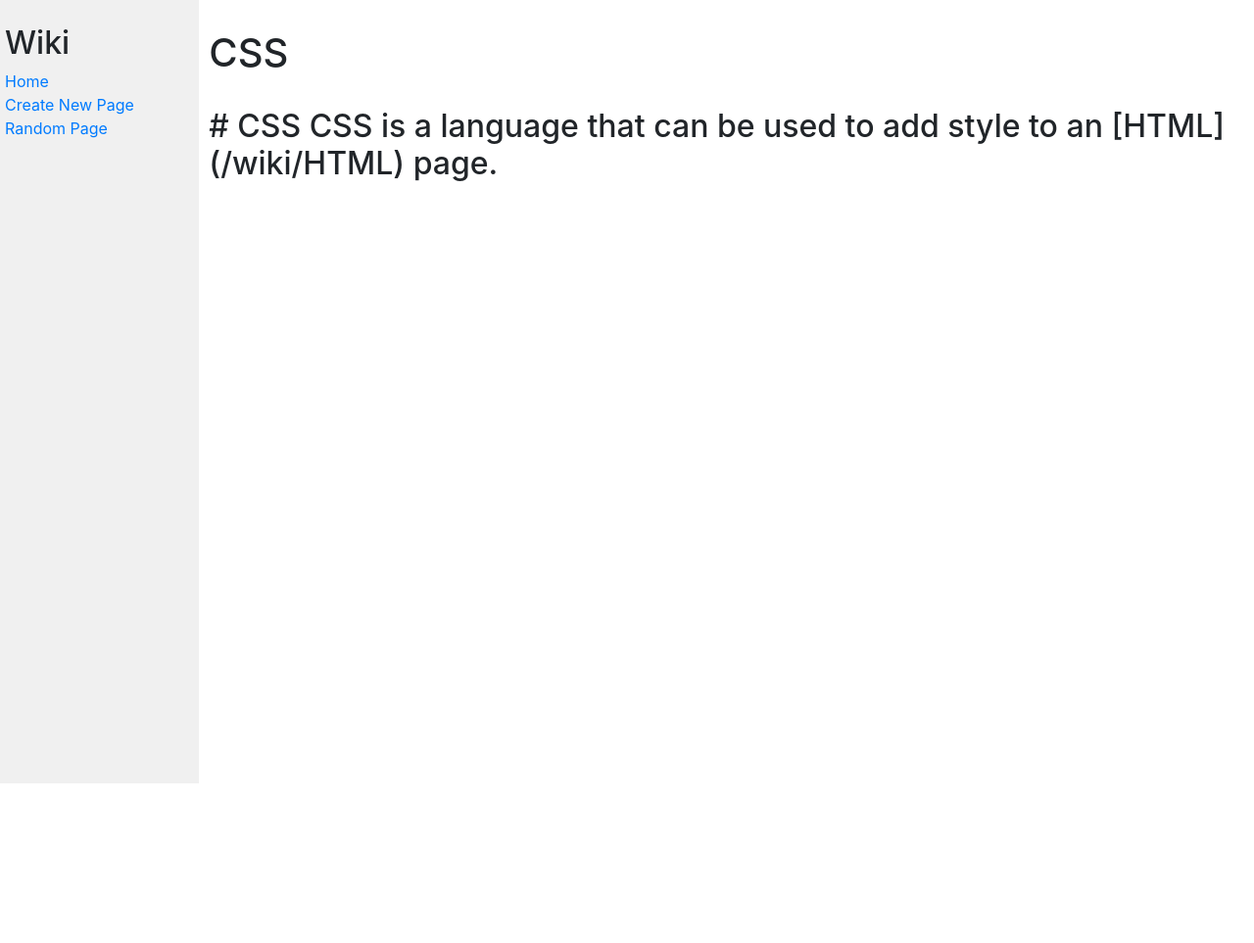
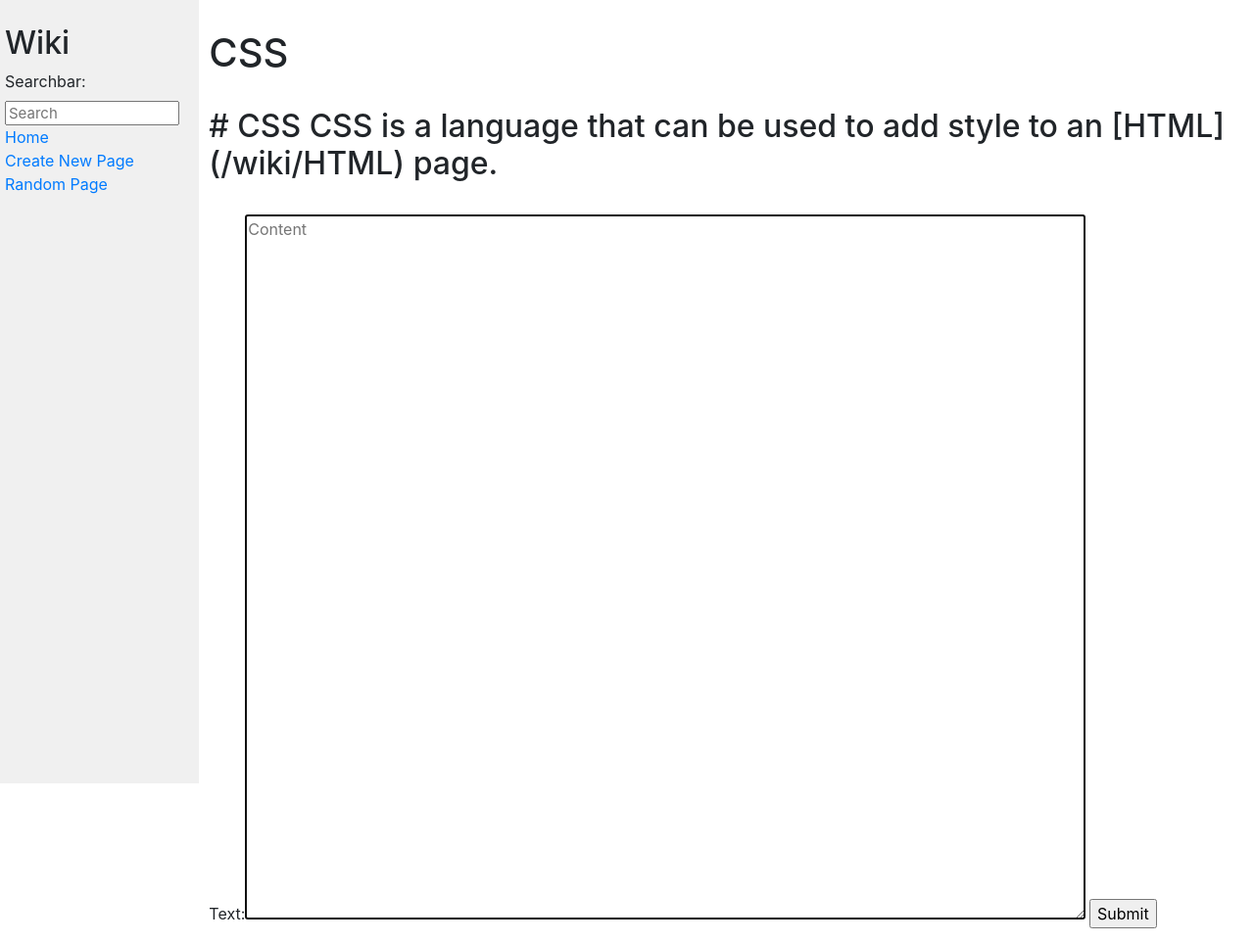
Before and after one commit to m-santanna/cs50web, a Django app: page /edit/CSS in a window 1280 px wide. Shown: the whole page at 98% size. Before the commit the page ends 800 px from the top, so only its background shows below. Run offline with Django 3.2, Linux system fonts and the light colour scheme; some libraries are stand-ins or nearby versions.

Commit message:
edit route upgraded

```diff
--- a/wiki/encyclopedia/templates/encyclopedia/edit.html
+++ b/wiki/encyclopedia/templates/encyclopedia/edit.html
@@ -10,5 +10,8 @@ Edit
 <h1> {{ wikiTitle }}</h1>
 <br>
 <h2> {{ wikiContent }}</h2>
+<br>
+{{ edit }}
+<input type="submit" value="Submit">
 
 {% endblock %}
--- a/wiki/encyclopedia/views.py
+++ b/wiki/encyclopedia/views.py
@@ -12,7 +12,7 @@ class CreateTitle(forms.Form):
     create_title = forms.CharField(widget=forms.TextInput(attrs={'help_text':'New Wiki Title', 'placeholder': 'Title'}))
 
 class TextArea(forms.Form):
-    text = forms.CharField(widget=forms.Textarea(attrs={"cols":"100", "rows":"40"}))
+    text = forms.CharField(widget=forms.Textarea(attrs={'help_text':'New Wiki Title','autofocus':'autofocus', 'placeholder':'Content', "cols":"10", "rows":"5"}))
 
 
 def index(request):
@@ -91,5 +91,13 @@ def edit(request, wiki):
                 print(wiki, entry, util.get_entry(entry))
                 return render(request, 'encyclopedia/edit.html', {
                     "wikiTitle":entry,
-                    "wikiContent":util.get_entry(entry)
+                    "wikiContent":util.get_entry(entry),
+                    "searchbar":Search(),
+                    "edit":TextArea()
                 })
+    else:
+        form = TextArea(request.POST)
+        if form.is_valid():
+            text = form.cleaned_data['text']
+            util.save_entry(wiki, text)
+        return HttpResponseRedirect(f'wiki/{wiki}')
```
